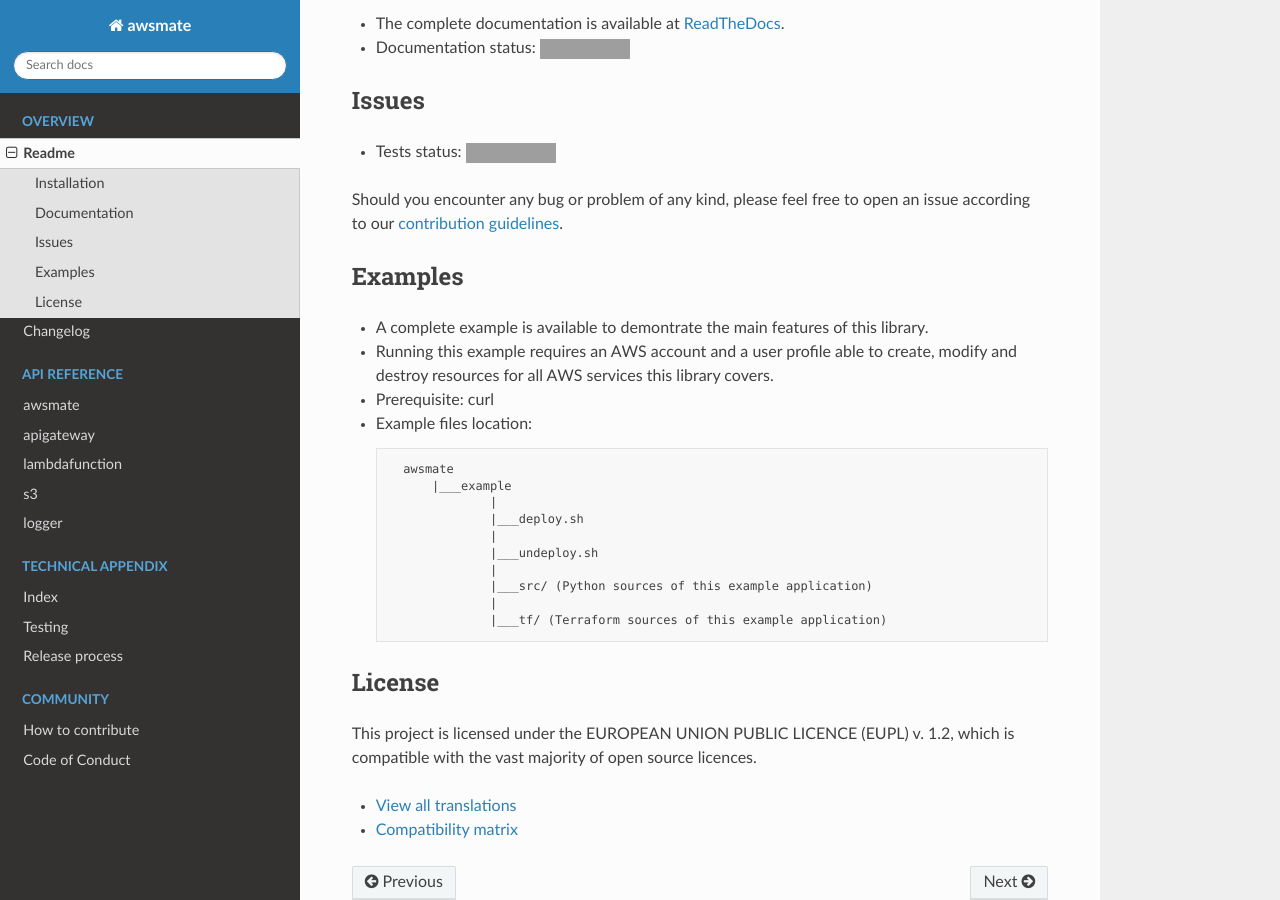
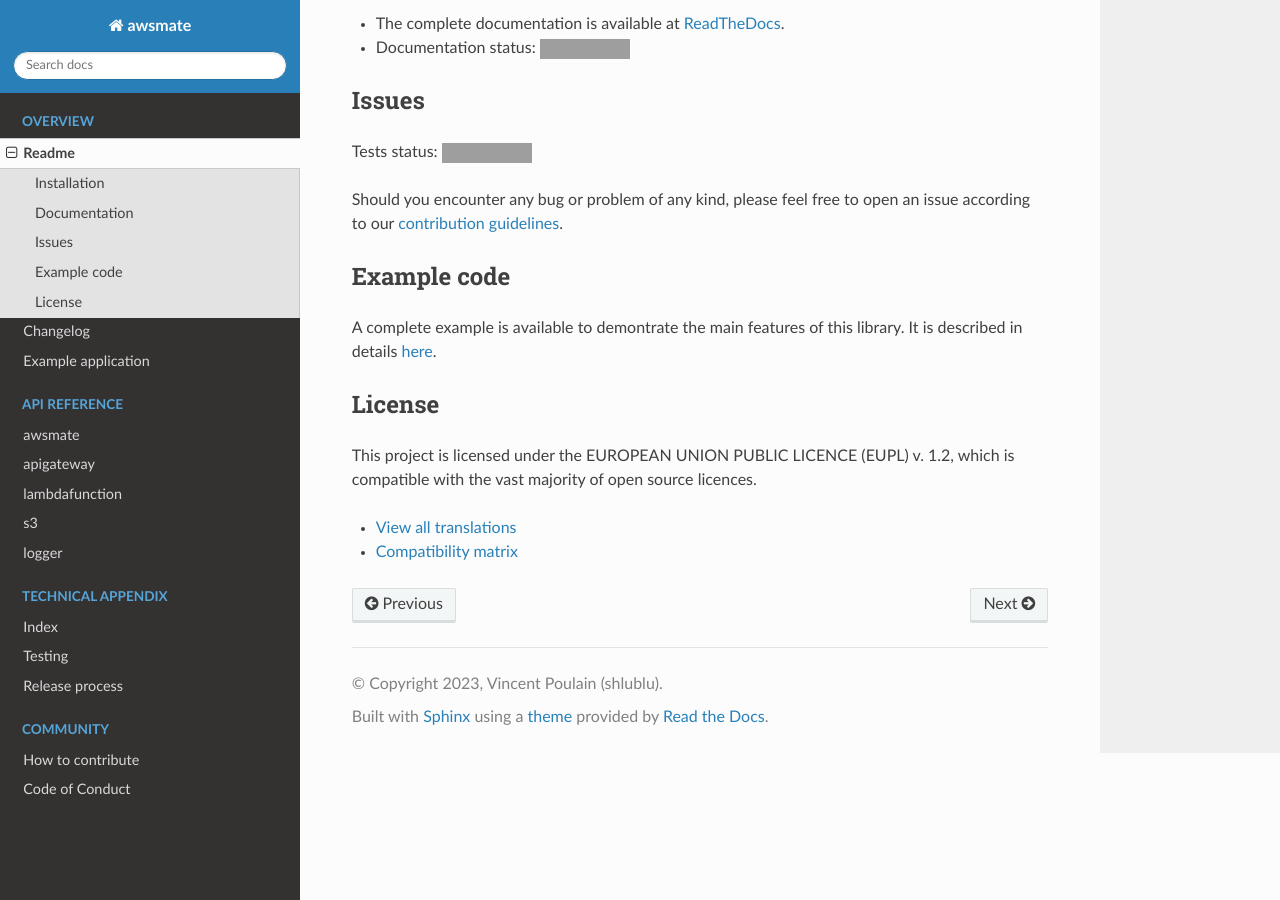
Before and after one commit to shlublu/awsmate, a Sphinx documentation site: the page built from docs/source/readme.rst, in a window 1280 px wide and 900 px high, scrolled down 382 px. Built offline with Sphinx 7.4.7 and the Read the Docs theme 2.0.0, drawn with Linux system fonts in a browser that asks for light colours; grey boxes are pictures that could not be loaded.

Commit message:
Documentation: moved example section out from Readme

```diff
--- a/README.md
+++ b/README.md
@@ -14,27 +14,13 @@
 
 ## Issues
 
-* Tests status: ![tests status](https://github.com/shlublu/awsmate/actions/workflows/tests.yaml/badge.svg?branch=master)
+Tests status: ![tests status](https://github.com/shlublu/awsmate/actions/workflows/tests.yaml/badge.svg?branch=master)
 
 Should you encounter any bug or problem of any kind, please feel free to open an issue according to our [contribution guidelines](https://awsmate.readthedocs.io/en/latest/contributing.html).
 
-## Examples
+## Example code
 
-* A complete example is available to demontrate the main features of this library.
-* Running this example requires an AWS account and a user profile able to create, modify and destroy resources for all AWS services this library covers.
-* Prerequisite: curl
-* Example files location:
-
-        awsmate
-            |___example
-                    |
-                    |___deploy.sh
-                    |
-                    |___undeploy.sh
-                    |
-                    |___src/ (Python sources of this example application)
-                    |
-                    |___tf/ (Terraform sources of this example application)
+A complete example is available to demontrate the main features of this library. It is described in details [here](https://awsmate.readthedocs.io/en/latest/example_application.html).
 
 ## License
 
--- a/docs/source/index.rst
+++ b/docs/source/index.rst
@@ -7,6 +7,7 @@ awsmate
 
    readme
    changelog
+   example_application
 
 .. toctree::
    :maxdepth: 4
```
Also changed, not shown: docs/source/example_application.rst (added, +26 -0 lines).
